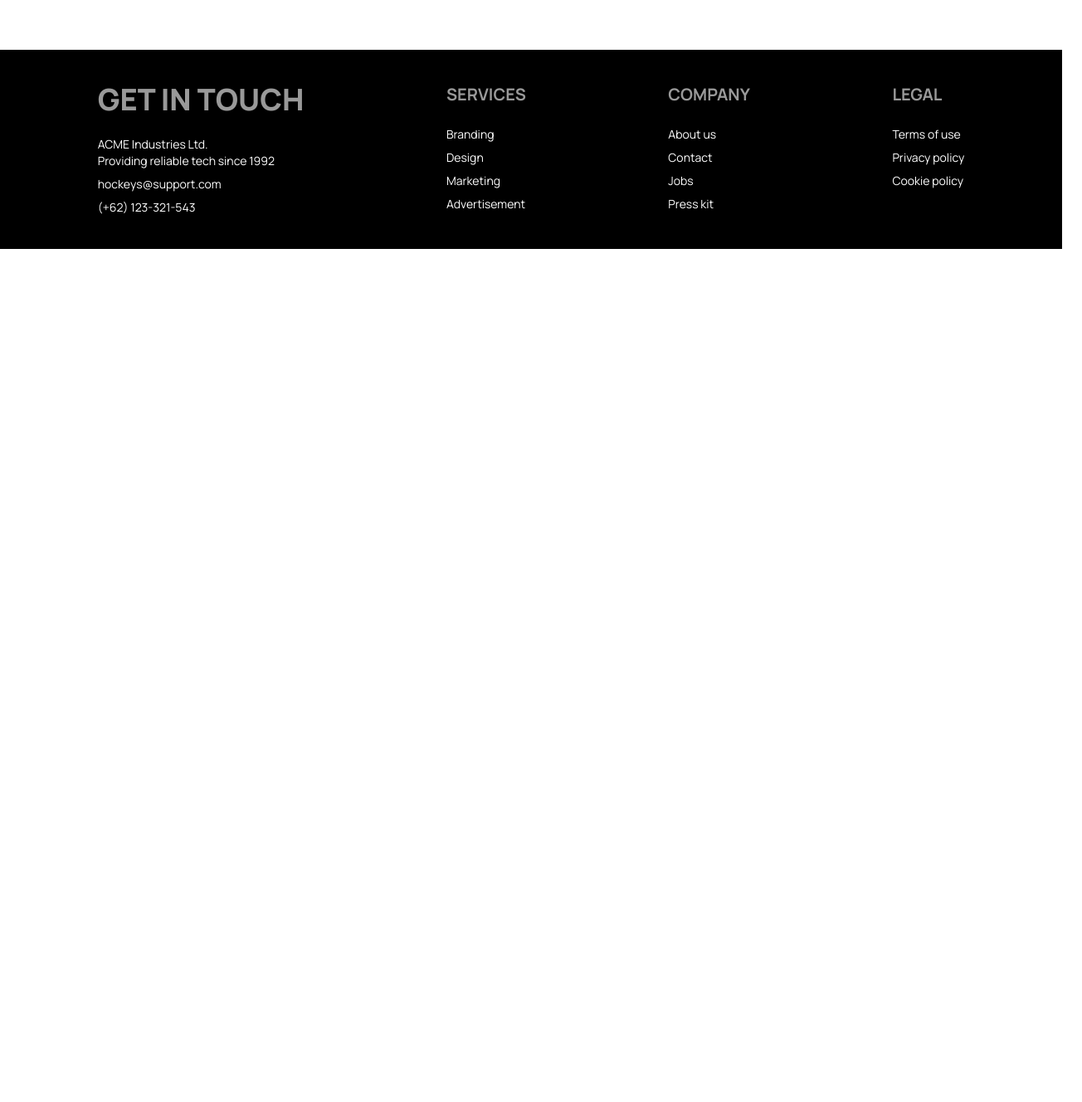
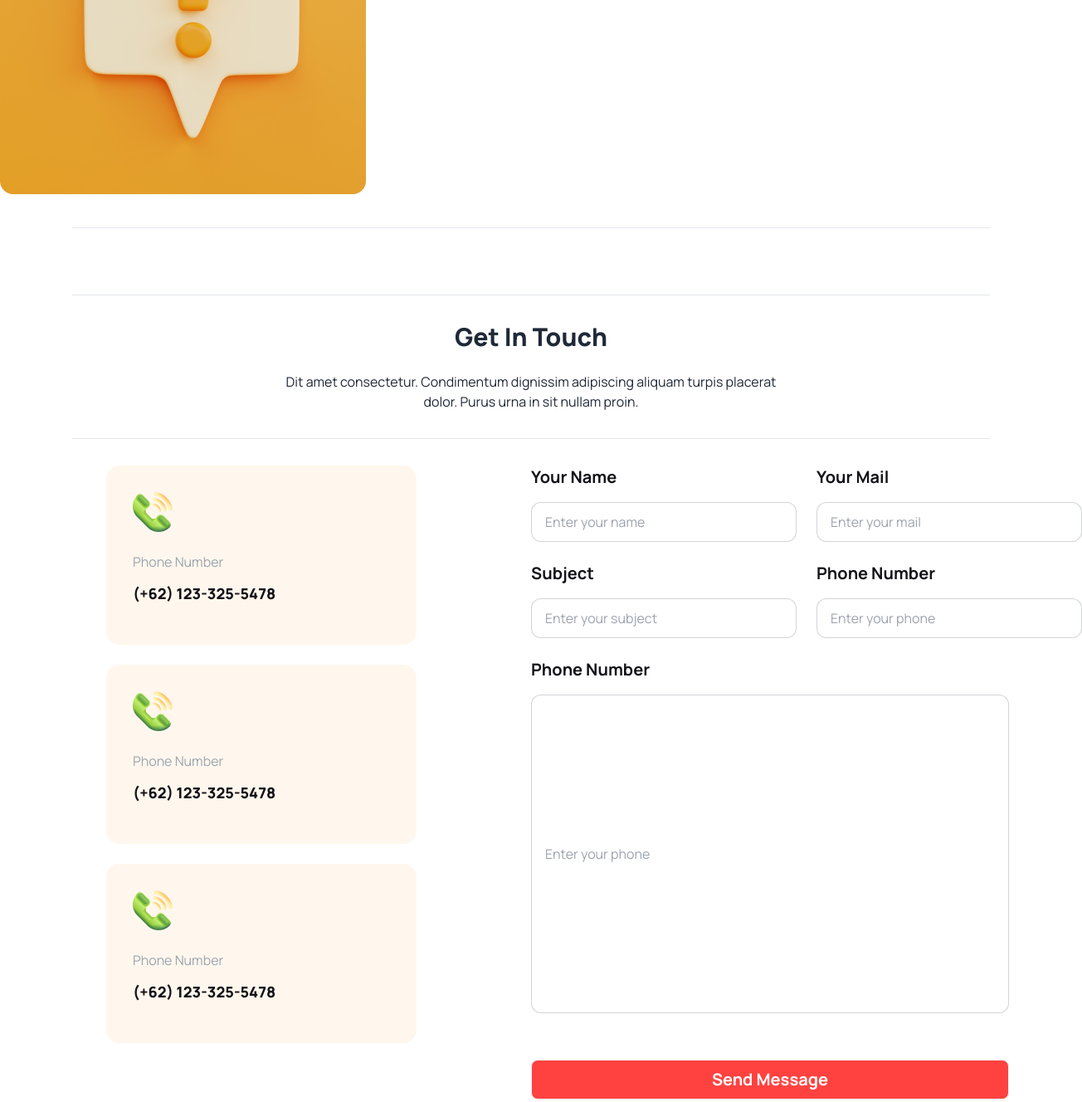
Before and after one commit to forhad0470/m3-assignment3, a plain HTML site: page index.html in a window 1280 px wide. Shown: the part 2630-3958 px from the top of the page at 83% size, 1304 px wide, since content can reach past the window. Before the commit the page ends 2930 px from the top, so only its background shows below. Drawn offline with nearby package versions, Linux system fonts and the light colour scheme.

Commit message:
added touch to me section

```diff
--- a/index.html
+++ b/index.html
@@ -139,16 +139,105 @@
 
         <!-- products section -->
         <section class="products">
-          <div class="products-head-content">
-            <h2 class="head-title">Our New Products</h2>
+          <div class="products-head-content text-center">
+            <h2 class="head-title text-3xl font-extrabold">Our New Products</h2>
             <p class="head-description">Our first priority is to maintain products quality.Rebuilding a customer's trust,Maintain good relationship with customer.</p>
           </div>
         </section>
 
+        <!-- Clients Question section -->
+        <section class="clients">
+          <img src="./Images/11.png" alt="">
 
-    </main>
+        </section>
+
+        <hr class="banner-bottom-hr mx-auto mb-20 mt-10 w-[86.33%] text-gray-700">
+        <hr class="banner-bottom-hr mx-auto my-8 w-[86.33%] text-gray-700">
+
+        <!-- get in touch section -->
+
+        <section class="get-touch-container">
+
+          <div class="get-touch-content text-center">
+            <h2 class="touch-title text-3xl font-extrabold mb-6">Get In Touch</h2>
+            <p class="touch-description w-[607px] mx-auto text-base ">Dit amet consectetur. Condimentum dignissim adipiscing aliquam turpis placerat dolor. Purus urna in sit nullam proin. </p>
+          </div>
+
+          <hr class="banner-bottom-hr mx-auto my-8 w-[86.33%] text-gray-700">
+
+          <div class="contact-massaging-form grid grid-cols-2 sm:grid grid-cols-1 ">
+            <div class="contact ">
+              <div class="phone w-[374px] rounded-2xl mb-6 bg-[#fff7ed] pl-8 ml-32">
+                <img class="pt-8" src="./Images/Group 1171275317.png" alt="">
+                <p class="phone text-gray-400 text-base pt-6 pb-3">Phone Number</p>
+                <h3 class="number text-[#131318] text-lg font-extrabold pb-12">(+62) 123-325-5478</h3>
+              </div>
+              <div class="phone w-[374px] rounded-2xl mb-6 bg-[#fff7ed] pl-8 ml-32">
+                <img class="pt-8" src="./Images/Group 1171275317.png" alt="">
+                <p class="phone text-gray-400 text-base pt-6 pb-3">Phone Number</p>
+                <h3 class="number text-[#131318] text-lg font-extrabold pb-12">(+62) 123-325-5478</h3>
+              </div>
+              <div class="phone w-[374px] rounded-2xl mb-6 bg-[#fff7ed] pl-8 ml-32">
+                <img class="pt-8" src="./Images/Group 1171275317.png" alt="">
+                <p class="phone text-gray-400 text-base pt-6 pb-3">Phone Number</p>
+                <h3 class="number text-[#131318] text-lg font-extrabold pb-12">(+62) 123-325-5478</h3>
+              </div>
+            </div>
+
+            <form class="form-control gap-6 ">
+
+              <div class="name-email flex gap-6">
+                <div class="name ">
+                  <label class="text-[#131318] text-xl font-bold" for="">Your Name
+                  </label><br>
+                  <input class=" input input-bordered mt-4 rounded-xl w-80" type="text" placeholder="Enter your name">
+                </div>
+                <div class="name ">
+                  <label class="text-[#131318] text-xl font-bold" for="">Your Mail
+                  </label><br>
+                  <input class=" input input-bordered mt-4 rounded-xl w-80" type="text" placeholder="Enter your mail">
+                </div>
+
+              </div>
+              <div class="name-email flex gap-6">
+                <div class="name ">
+                  <label class="text-[#131318] text-xl font-bold" for="">Subject
+                  </label><br>
+                  <input class=" input input-bordered mt-4 rounded-xl w-80" type="text" placeholder="Enter your subject">
+                </div>
+                <div class="name ">
+                  <label class="text-[#131318] text-xl font-bold" for="">Phone Number
+                  </label><br>
+                  <input class=" input input-bordered mt-4 rounded-xl w-80" type="text" placeholder="Enter your phone">
+                </div>
+
+              </div>
+
+              <div class="name ">
+                <label class="text-[#131318] text-xl font-bold" for="">Phone Number
+                </label><br>
+                <input class=" input input-bordered mt-4 rounded-xl w-[90%] h-96" type="text" placeholder="Enter your phone">
+              </div>
+
+
+              <button class="btn btn-wide w-[90%] mt-8 bg-[#FF4240] rounded-lg text-[#FFF] font-bold text-xl">Send Message</button>
+
+
+            </form>
+
+          </div>
+
+
+
+        </section>
+
+
+
+
+
 
         <!-- social media section -->
+
 
         <section class="social-media bg-[#f1f1f5] mx-auto w-[86%] text-center rounded-xl">
           <h2 class="social-title text-2xl font-extrabold mt-20 mb-3 pt-8">Social Media</h2>
@@ -159,6 +248,12 @@
             <i class="fa-brands fa-github mx-3"></i>
           </div>
         </section>
+
+    </main>
+
+
+
+
 
 
     <!-- footer section  -->
```
Lines whose indentation alone changed are shown as unchanged.
